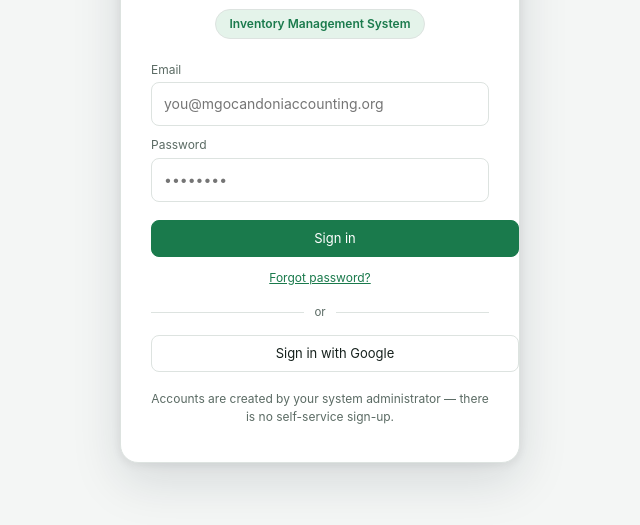
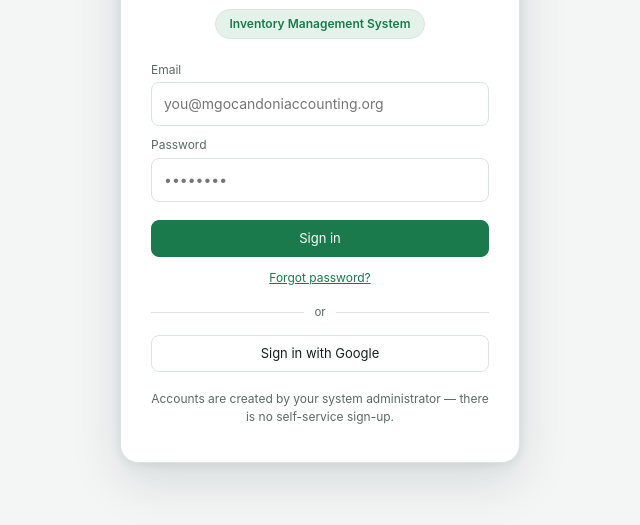
Before and after one commit to npp-prog/inventory-system, a website with bundled scripts: page index.html in a window 1280 px wide. Shown: the part 275-800 px from the top of the page, without its empty margins (320-960 px from the left). Built offline with nearby package versions, Linux system fonts and the light colour scheme; no server answers.

Commit message:
Update styles.css

```diff
--- a/css/styles.css
+++ b/css/styles.css
@@ -168,6 +168,9 @@ textarea { resize: vertical; min-height: 60px; }
 }
 .btn {
   all: unset;
+  /* `all: unset` resets box-sizing to content-box, which made a width:100% button (.btn.block on
+     the sign-in screen) overflow its form by its own padding and border - put it back. */
+  box-sizing: border-box;
   display: inline-flex;
   align-items: center;
   justify-content: center;
```
